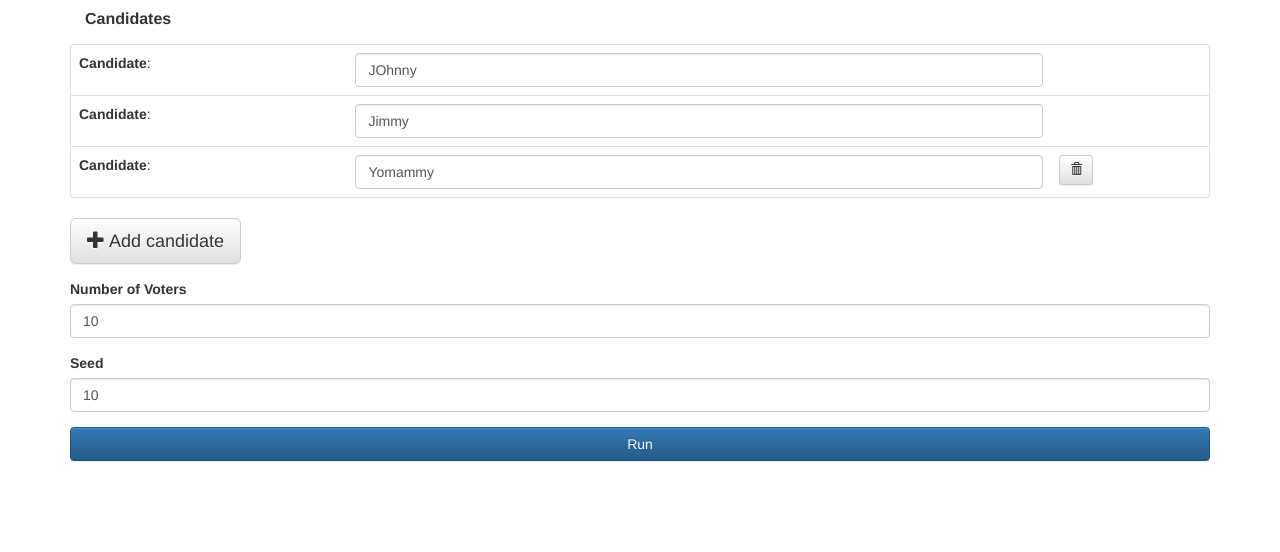
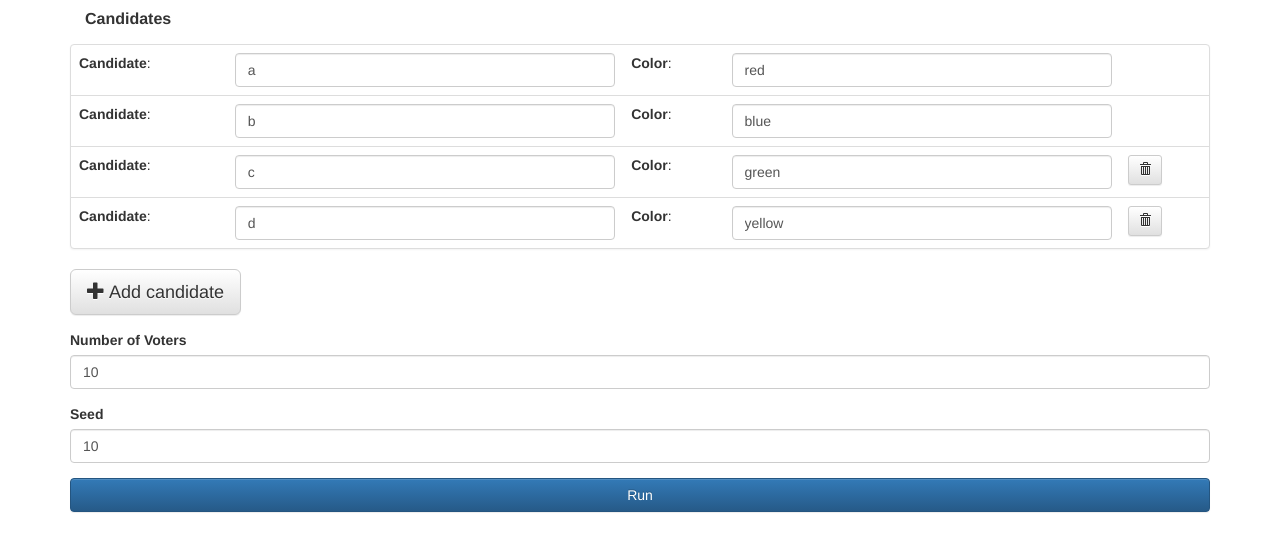
Before and after one commit to brotherjack/RoodeStem, a Flask app: page /scenarios/random_condorcet/ in a window 1280 px wide. Shown: the part 72-624 px from the top of the page. Run offline with Flask 2, Linux system fonts and the light colour scheme; some libraries are stand-ins or nearby versions.

Commit message:
Added colors to RandomCondorcetDemo form, but neither candidates or colors are connected to the demo.

```diff
--- a/roodestem/web/simulations/forms.py
+++ b/roodestem/web/simulations/forms.py
@@ -13,6 +13,8 @@ from wtforms.validators import NumberRange, InputRequired
 class RandomCondorcetForm(Form):
     candidates = FieldList(StringField('Candidate'), 'Candidates',
                            min_entries=2, max_entries=100)
+    colors = FieldList(StringField('Color'), 'Colors',
+                       min_entries=2, max_entries=100)
     number_of_voters = IntegerField(
         'Number of Voters',
         validators=[InputRequired(),NumberRange(2,10)]
--- a/roodestem/web/simulations/views.py
+++ b/roodestem/web/simulations/views.py
@@ -38,15 +38,18 @@ class RandomCondorcetView(MethodView):
         class RandomCondorcetInitialForm():
             number_of_voters = 10
             seed_field = 10
-            candidates = ['JOhnny', 'Jimmy', 'Yomammy']
+            candidates = ['a', 'b', 'c', 'd']
+            colors = ['red', 'blue', 'green', 'yellow']
             submit_run = False
         self.form = RandomCondorcetForm(obj=RandomCondorcetInitialForm)
         self.form.populate_obj(RandomCondorcetInitialForm())
-        pass
 
     def get(self):
-        return render_template('random_condorcet.html', form=self.form,
-                                   output=None)
+        return render_template(
+            'random_condorcet.html',
+            form=self.form,
+            output=None,
+            cand_colors=zip(self.form.candidates, self.form.colors))
 
     def post(self):
         if self.form.validate():
--- a/roodestem/web/templates/random_condorcet.html
+++ b/roodestem/web/templates/random_condorcet.html
@@ -10,13 +10,19 @@
           </div>
           <div class="panel panel-default">
             <!-- <div class="panel-body"> --> <table class="table" id="candidate_table">
-              {% for candidate in form.candidates %}
+              {% for candidate, color in cand_colors %}
                 <tr>
                   {% if loop.index0 < 2 %}
-                    <td>{{ candidate.label }}:</td><td>{{ candidate(class_="form-control") }}</td><td></td>
+                    <td>{{ candidate.label }}:</td>
+                    <td>{{ candidate(class_="form-control") }}</td>
+                    <td>{{ color.label }}:</td>
+                    <td>{{ color(class_="form-control") }}</td>
+                    <td></td>
                   {% else %}
                     <td>{{ candidate.label }}:</td>
                     <td>{{ candidate(class_="form-control") }}</td>
+                    <td>{{ color.label }}:</td>
+                    <td>{{ color(class_="form-control") }}</td>
                     <td><button type="button" class="btn btn-default btn-sm remove_candidate"><span class="glyphicon glyphicon-trash" aria-hidden="true"></span></button></td>
                   {% endif %}
                 </tr>
```
